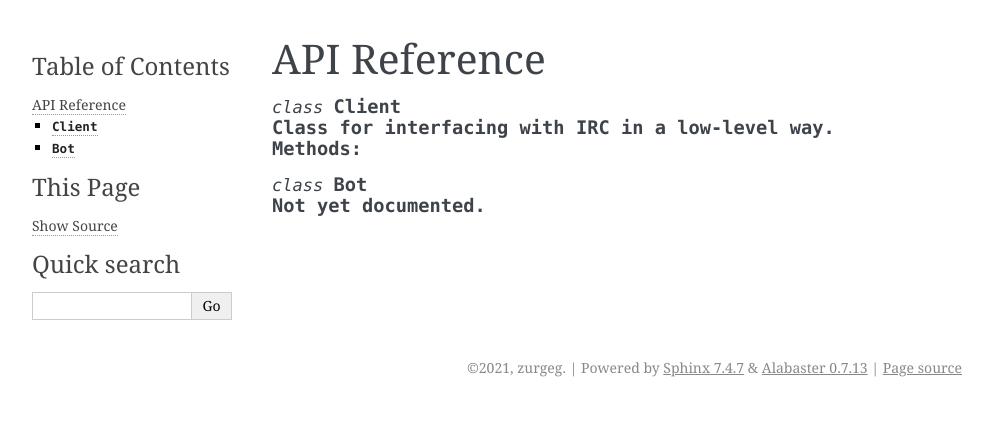
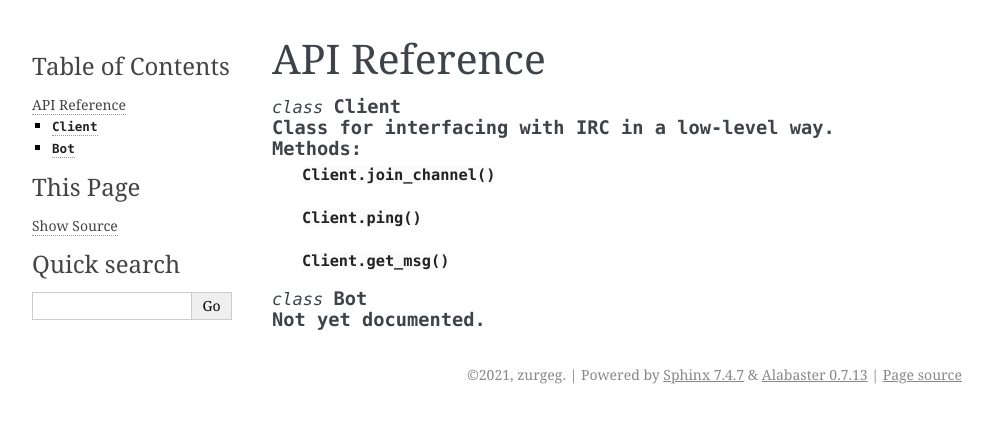
Before and after one commit to zurgeg/pyirc, a Sphinx documentation site: the page built from docs/usage/reference.rst, in a window 1280 px wide. Shown: the top 423 px of the page, without its empty margins (148-1141 px from the left). Built offline with Sphinx 7.4.7, drawn with Linux system fonts in a browser that asks for light colours.

Commit message:
What about this?

```diff
--- a/docs/usage/quickstart.rst
+++ b/docs/usage/quickstart.rst
@@ -4,9 +4,9 @@ To begin using PyIRC, create a client:
 
 .. code-block:: python
 
-from pyirc.irc import client
-# Now we create the client
-irc = Client("myserver.local", 1234) # Replace myserver.local with your server, and 1234 with your port
+  from pyirc.irc import client
+  # Now we create the client
+  irc = Client("myserver.local", 1234) # Replace myserver.local with your server, and 1234 with your port
 
 The next step is to create an `asyncio` mainloop, this is important because PyIRC is async.
 
--- a/docs/usage/reference.rst
+++ b/docs/usage/reference.rst
@@ -19,6 +19,11 @@ API Reference
     Gets the latest message.
     :return: A message class, or None if there were no messages.
     :rtype: Message or NoneType
+  :meth:`Client.join_channel`
+
+  :meth:`Client.ping`
+
+  :meth:`Client.get_msg()`
 
 .. class:: Bot
   Not yet documented.
```
